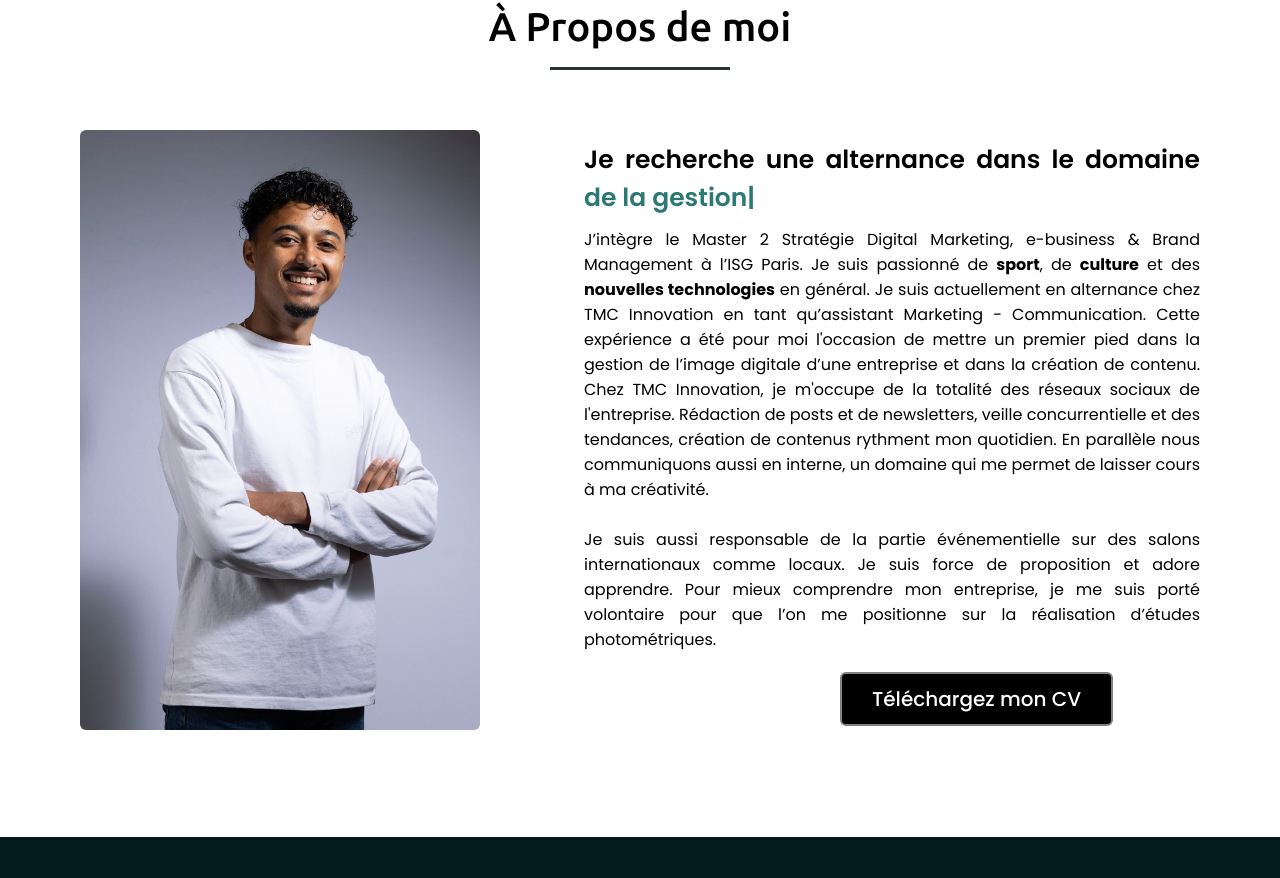
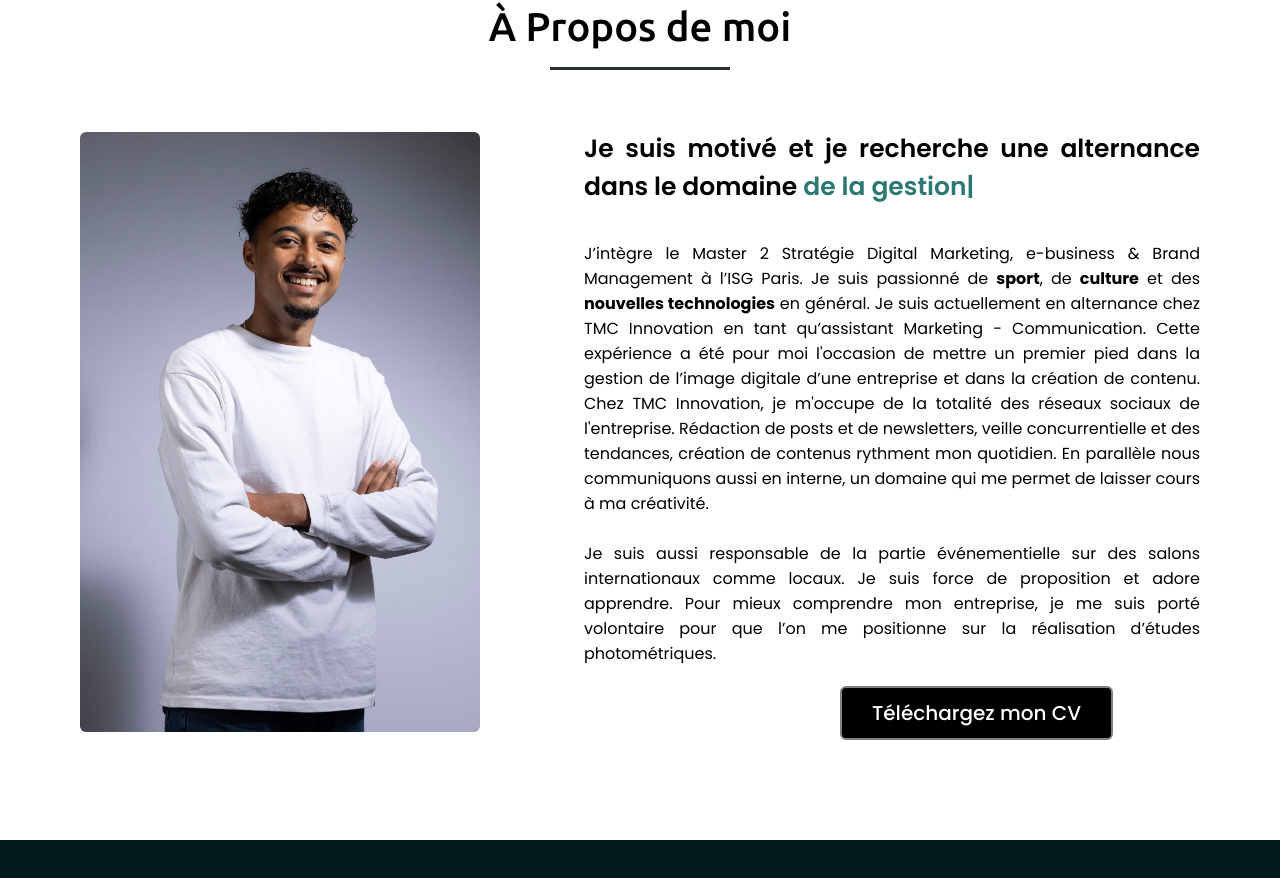
Before and after one commit to Eracoptere/site_sam, a plain HTML site: page index.html in a window 1280 px wide. Shown: the part 896-1774 px from the top of the page. Drawn offline with nearby package versions, Linux system fonts and the light colour scheme.

Commit message:
modif typing

```diff
--- a/index.html
+++ b/index.html
@@ -57,7 +57,8 @@
                     <img src="profil.jpg" alt="photo de profil">
                 </div>
                 <div class="column right">
-                    <div class="text">Je recherche une alternance dans le domaine <span class="typing-2"></span></div>
+                    <div class="text">Je suis motivé et je recherche une alternance dans le domaine <span class="typing-2"></span></div>
+                    <br>
                     <p>J’intègre le Master 2 Stratégie Digital Marketing, e-business & Brand Management à l’ISG Paris.
                         Je suis passionné de <strong>sport</strong>, de <strong>culture</strong> et des <strong>nouvelles
                             technologies</strong> en général.
@@ -117,6 +118,7 @@
             <div class="skills-content">
                 <div class="column left">
                     <div class="text">Mes compétences créatives et techniques</div>
+                    <br>
                     <p>J'ai des compétences linguistiques de par ma licence en Langues Etrangères Appliquées qui me
                         permettent de travailler dans un environnement totalement anglophone. Je possède aussi
                         des aptitudes analytiques et rédactionnelles.<br><br>
```
